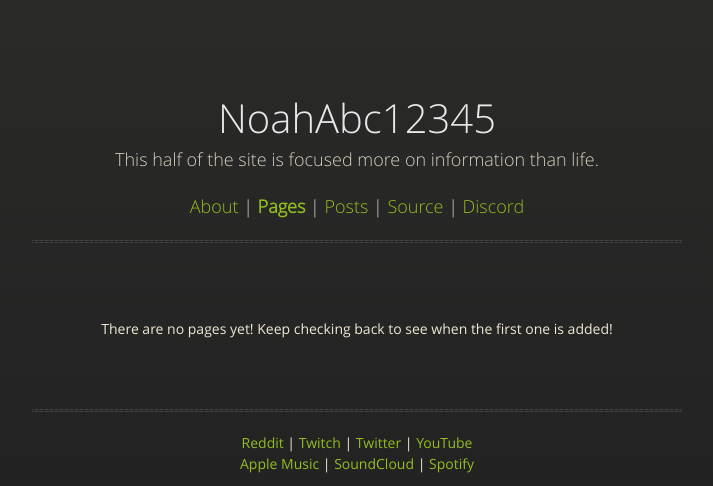
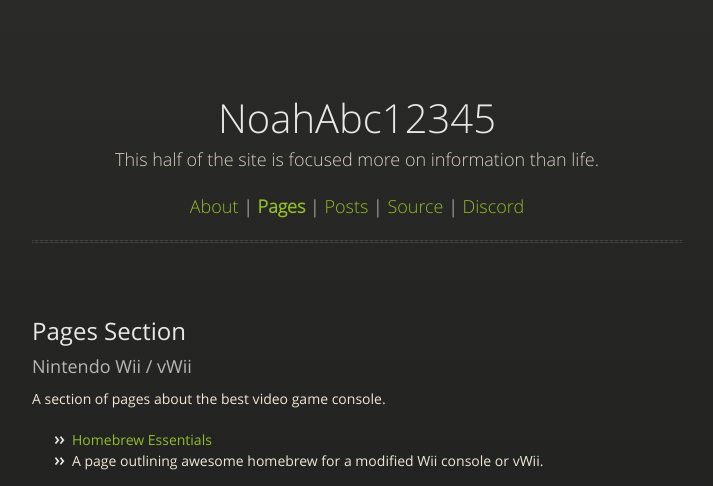
Before and after one commit to Nightkingale/Personal-Website, a Jekyll site: the page built from pages.md, in a window 1280 px wide. Shown: the top 486 px of the page, without its empty margins (283-996 px from the left). Built offline with Jekyll 4.4.1, drawn with Linux system fonts in a browser that asks for light colours; our own code applies the rules of GitHub Pages for plain Markdown files.

Commit message:
Start work on an essential homebrew page

```diff
--- a/pages.md
+++ b/pages.md
@@ -2,4 +2,11 @@
 layout: pages
 ---
 
-<center>There are no pages yet! Keep checking back to see when the first one is added!</center>
+## Pages Section
+
+### Nintendo Wii / vWii
+
+A section of pages about the best video game console.
+
+* [Homebrew Essentials](../pages/homebrew-essentials)
+* A page outlining awesome homebrew for a modified Wii console or vWii.
```
Also changed, not shown: pages/homebrew-essentials.md (added, +45 -0 lines), assets/images/pages/homebrew-essentials/some-yawmm-mod.png (added), assets/images/pages/homebrew-essentials/wiimc.png (added), 1 other file.
